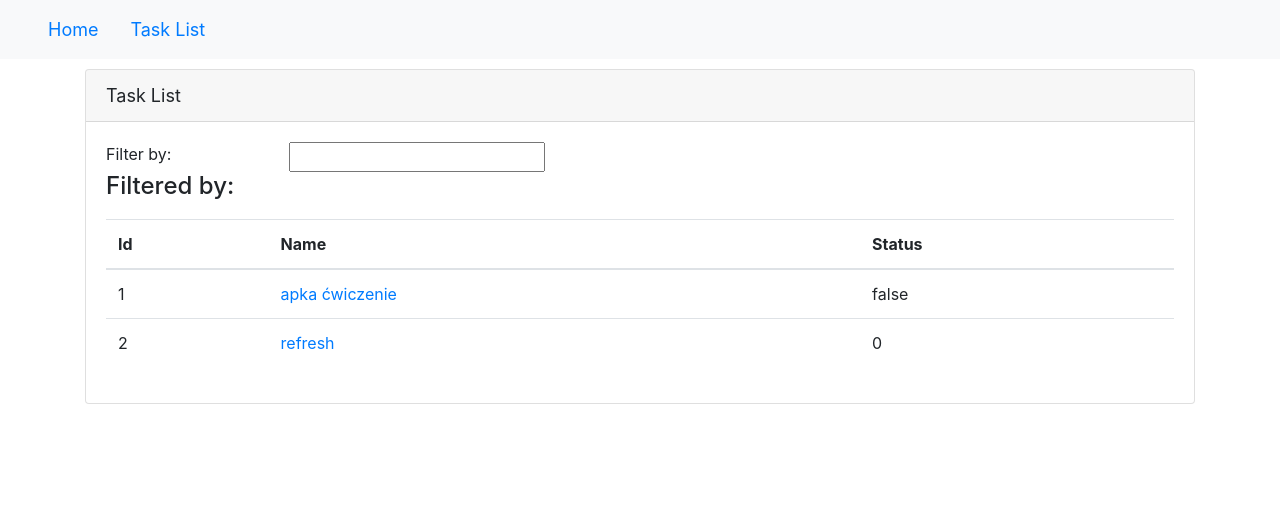
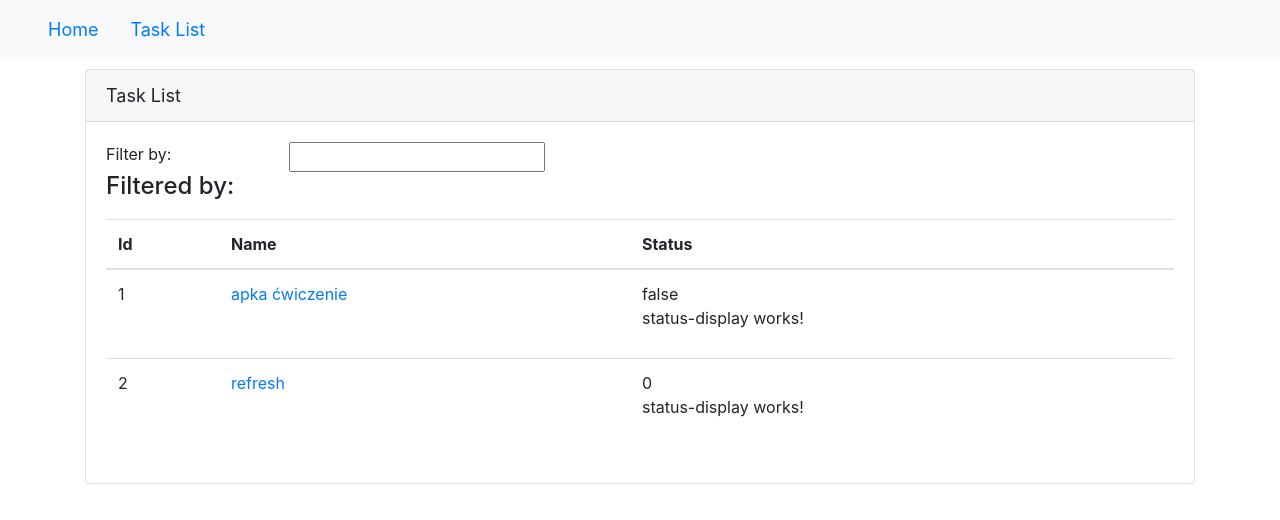
Before and after one commit to piotr-zysk/AngularTaskList, an Angular app: page /tasklist in a window 1280 px wide. Shown: the top 520 px of the page. Built offline with nearby package versions, Linux system fonts and the light colour scheme.

Commit message:
Added nested component.

```diff
--- a/angular.json
+++ b/angular.json
@@ -7,7 +7,7 @@
       "root": "",
       "sourceRoot": "src",
       "projectType": "application",
-      "prefix": "app",
+      "prefix": "tl",
       "schematics": {},
       "architect": {
         "build": {
--- a/src/app/shared/shared.module.ts
+++ b/src/app/shared/shared.module.ts
@@ -1,11 +1,15 @@
 import { NgModule } from '@angular/core';
 import { CommonModule } from '@angular/common';
+import { StatusDisplayComponent } from './status-display.component';
 
 
 @NgModule({
-  declarations: [],
+  declarations: [StatusDisplayComponent],
   imports: [
     CommonModule
+  ],
+  exports: [
+    StatusDisplayComponent
   ]
 })
 export class SharedModule { }
--- /dev/null
+++ b/src/app/shared/status-display.component.html
@@ -0,0 +1,3 @@
+<p>
+  status-display works!
+</p>
--- /dev/null
+++ b/src/app/shared/status-display.component.ts
@@ -0,0 +1,15 @@
+import { Component, OnInit } from '@angular/core';
+
+@Component({
+  selector: 'tl-status-display',
+  templateUrl: './status-display.component.html',
+  styleUrls: ['./status-display.component.css']
+})
+export class StatusDisplayComponent implements OnInit {
+
+  constructor() { }
+
+  ngOnInit() {
+  }
+
+}
--- a/src/app/task/task-details.component.ts
+++ b/src/app/task/task-details.component.ts
@@ -4,7 +4,7 @@ import { ActivatedRoute, Router } from '@angular/router';
 import { ITask } from './task';
 
 @Component({
-  selector: 'app-task-details',
+  selector: 'tl-task-details',
   templateUrl: './task-details.component.html',
   styleUrls: ['./task-details.component.css']
 })
--- a/src/app/task/task-list.component.html
+++ b/src/app/task/task-list.component.html
@@ -35,7 +35,9 @@
                 {{ task.name }}
               </a>
             </td>
-            <td>{{ task.done }}</td>
+            <td>{{ task.done }}
+              <tl-status-display></tl-status-display>
+            </td>
           </tr>
         </tbody>
       </table>
--- a/src/app/task/task-list.component.ts
+++ b/src/app/task/task-list.component.ts
@@ -1,6 +1,7 @@
 import { Component, OnInit } from '@angular/core';
 import { TaskService } from './task.service';
 import { ITask } from './task';
+
 
 @Component({
   selector: 'app-task-list',
--- a/src/app/task/task.module.ts
+++ b/src/app/task/task.module.ts
@@ -6,6 +6,7 @@ import { TaskDetailsComponent } from './task-details.component';
 import { RouterModule } from '@angular/router';
 import { FormsModule } from '@angular/forms';
 import { SharedModule } from '../shared/shared.module';
+
 
 @NgModule({
   declarations: [TaskListComponent, TaskDetailsComponent],
```
Also changed, not shown: src/app/shared/status-display.component.css (added), 1 other file (tests, documents, lock files or other folders).
